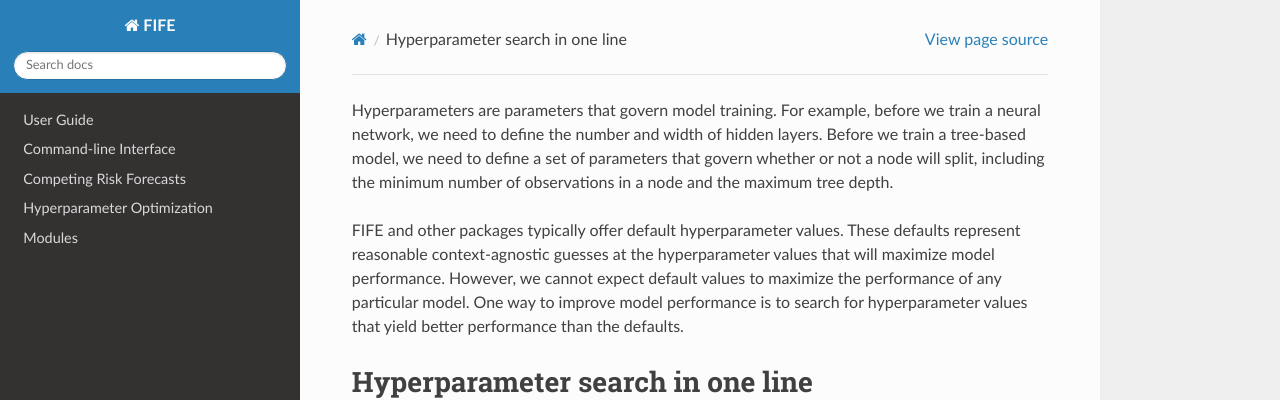
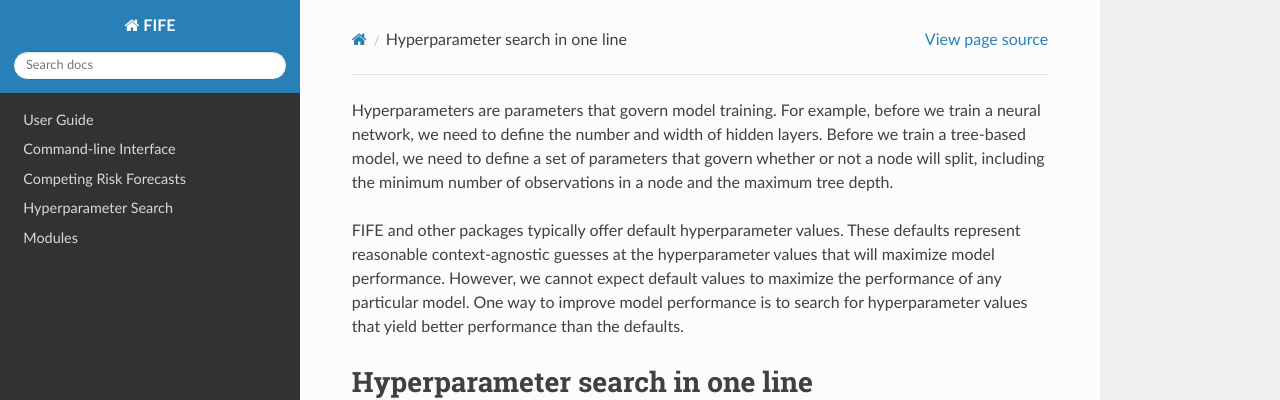
Before and after one commit to IDA-HumanCapital/fife, a Sphinx documentation site: the page built from docs/hyperparameter_search.md, in a window 1280 px wide. Shown: the top 400 px of the page. Built offline with Sphinx 7.4.7 and the Read the Docs theme 2.0.0, drawn with Linux system fonts in a browser that asks for light colours.

Commit message:
Corrected name of hyperparameter doc page

```diff
--- a/docs/hyperparameter_search_link.rst
+++ b/docs/hyperparameter_search_link.rst
@@ -1,4 +1,4 @@
-Hyperparameter Optimization
+Hyperparameter Search
 ===========================
 
-.. mdinclude:: hyperparameter_optimization.md
+.. mdinclude:: hyperparameter_search.md
```
